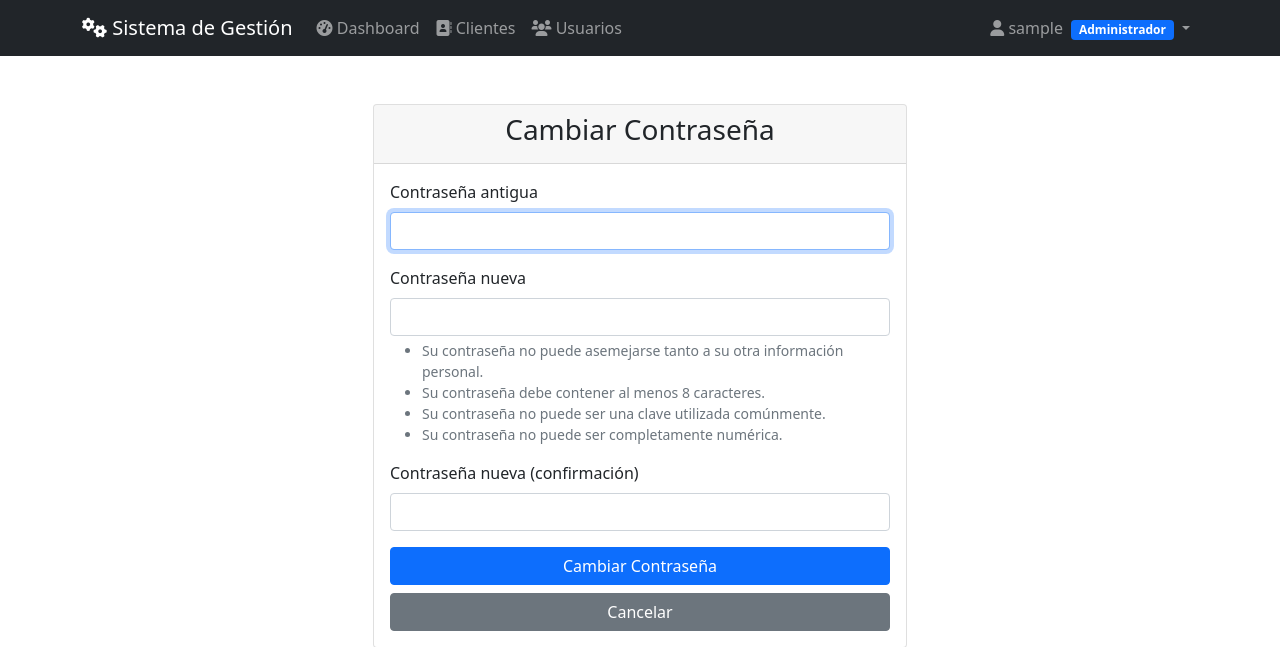
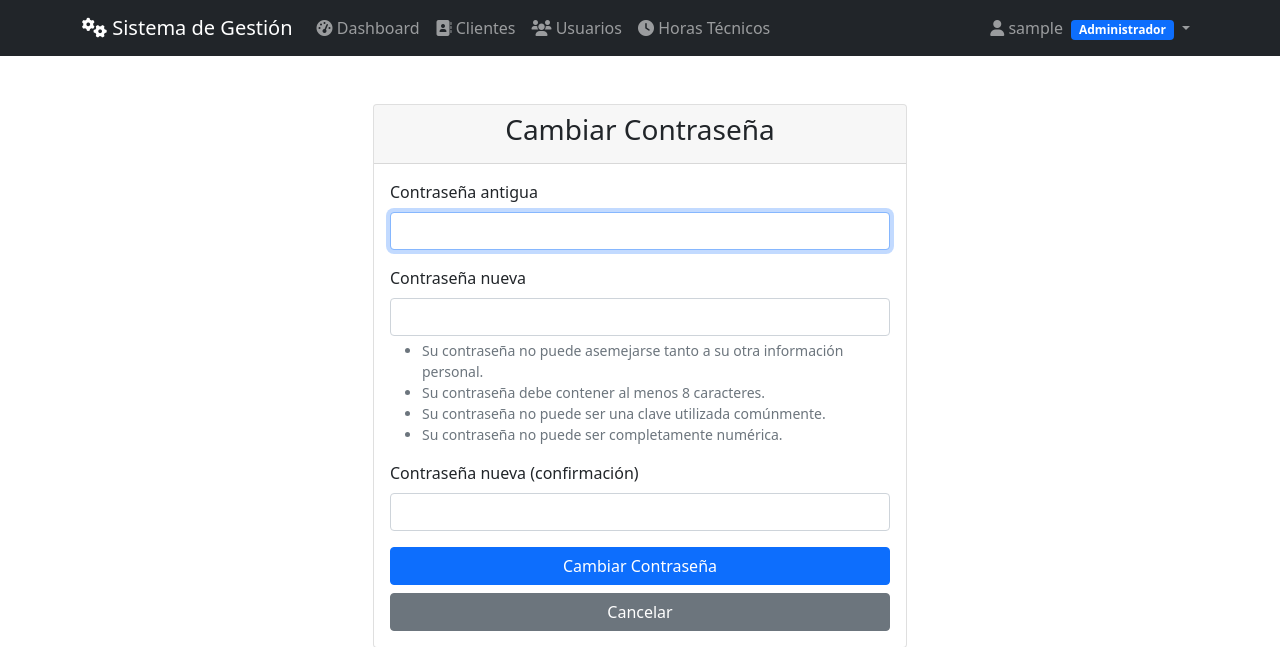
Before and after one commit to dvdMucci/lcc-ot, a Django app: page /accounts/change-password/ in a window 1280 px wide. Shown: the top 647 px of the page. Run offline with Django 3.2, Linux system fonts and the light colour scheme; a user stored in the database is signed in; tables that the repository leaves empty hold one stand-in row (values such as "Sample post").

Commit message:
Se suma boton de Horas Tecnicos a base.html

```diff
--- a/web/templates/base.html
+++ b/web/templates/base.html
@@ -40,6 +40,14 @@
                         </a>
                     </li>
                     {% endif %}
+                    {% if user.user_type in 'admin,supervisor,tecnico' %}
+                    <li class="nav-item">
+                        <a class="nav-link" href="{% url 'worklog-list' %}">
+                            <i class="fas fa-clock"></i> Horas Técnicos
+                        </a>
+                    </li>
+                    {% endif %}
+
                 </ul>
 
                 <ul class="navbar-nav">
```
